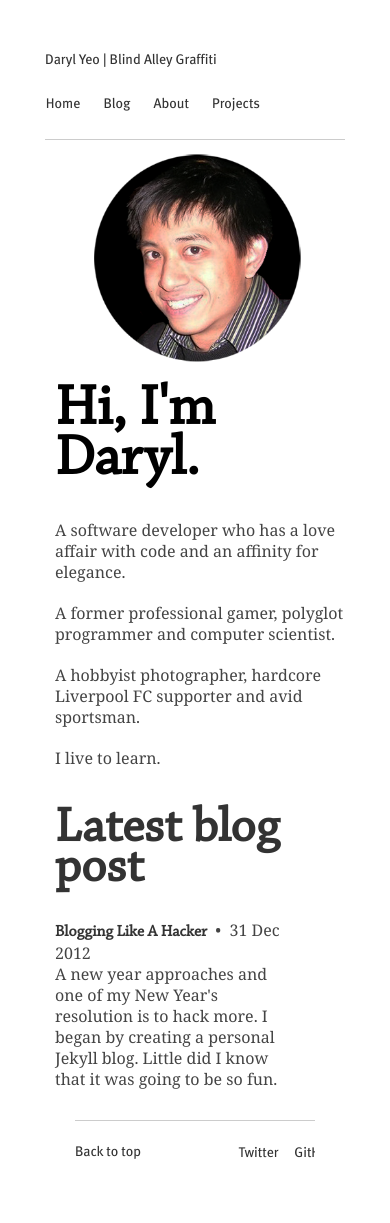
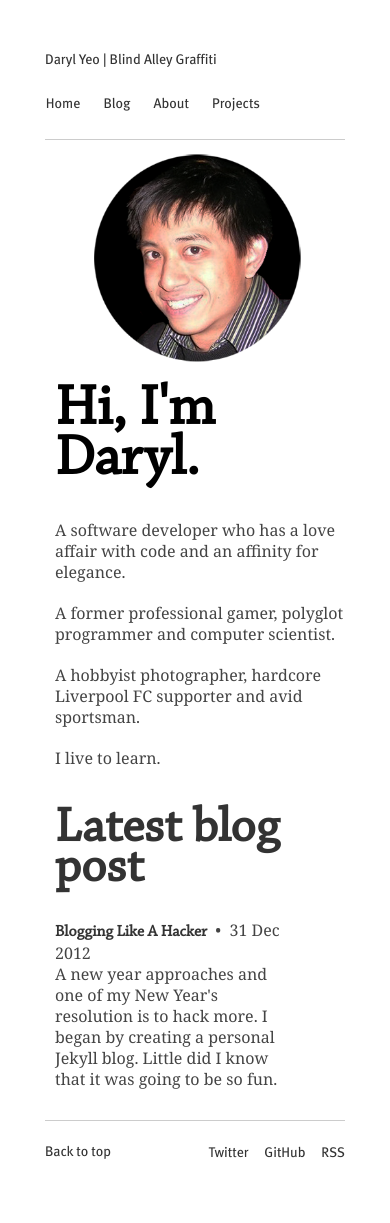
Before and after one commit to aacyun/jianxioy.github.com, a Jekyll site: the page built from index.html, in a window 390 px wide. Built offline with Jekyll 4.4.1, drawn with Linux system fonts in a browser that asks for light colours; Markdown is read by kramdown in place of the engine named in the settings.

Commit message:
Testing phone.

```diff
--- a/static/css/layout.css
+++ b/static/css/layout.css
@@ -231,7 +231,6 @@ a:hover {
 		#nav-primary,
 		#avatar,
 		#latest,
-		.footer,
 		.back-to-top,
 		.offsite-links {
 			width: 80%;
```
